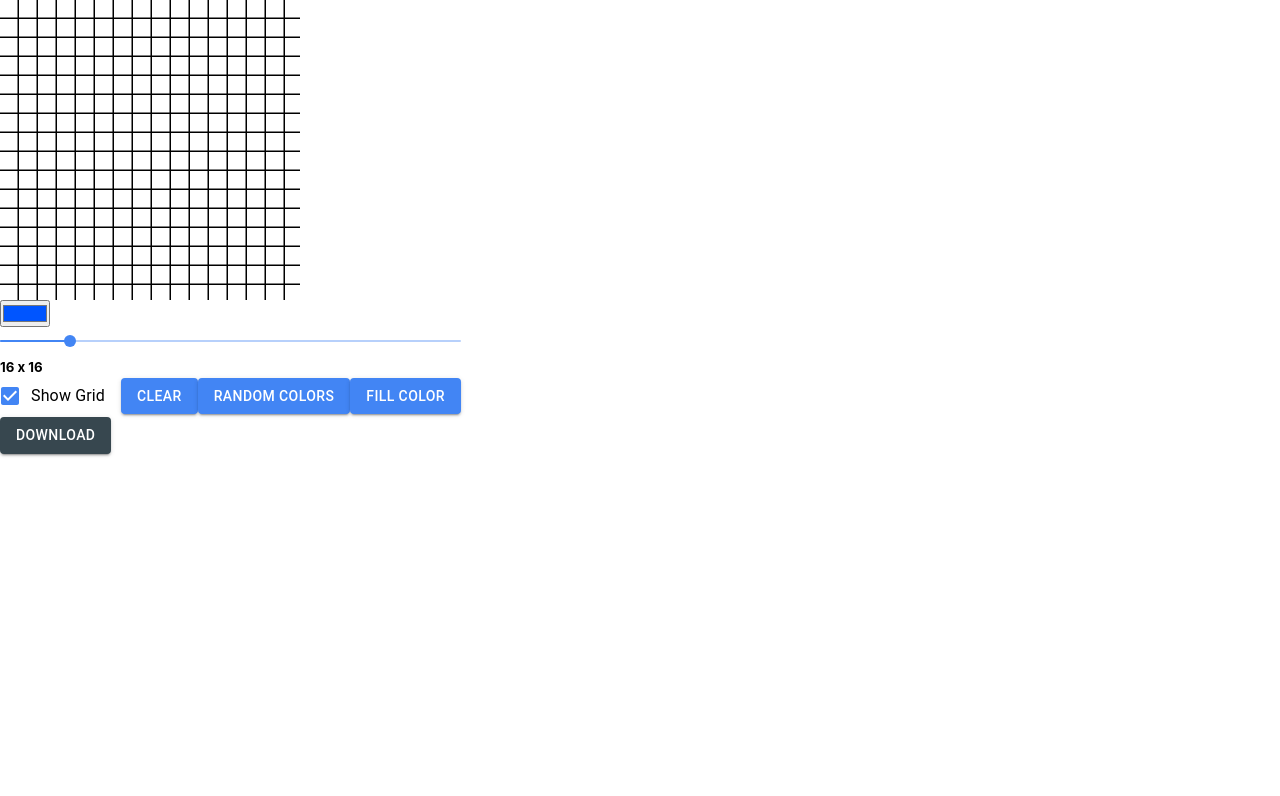
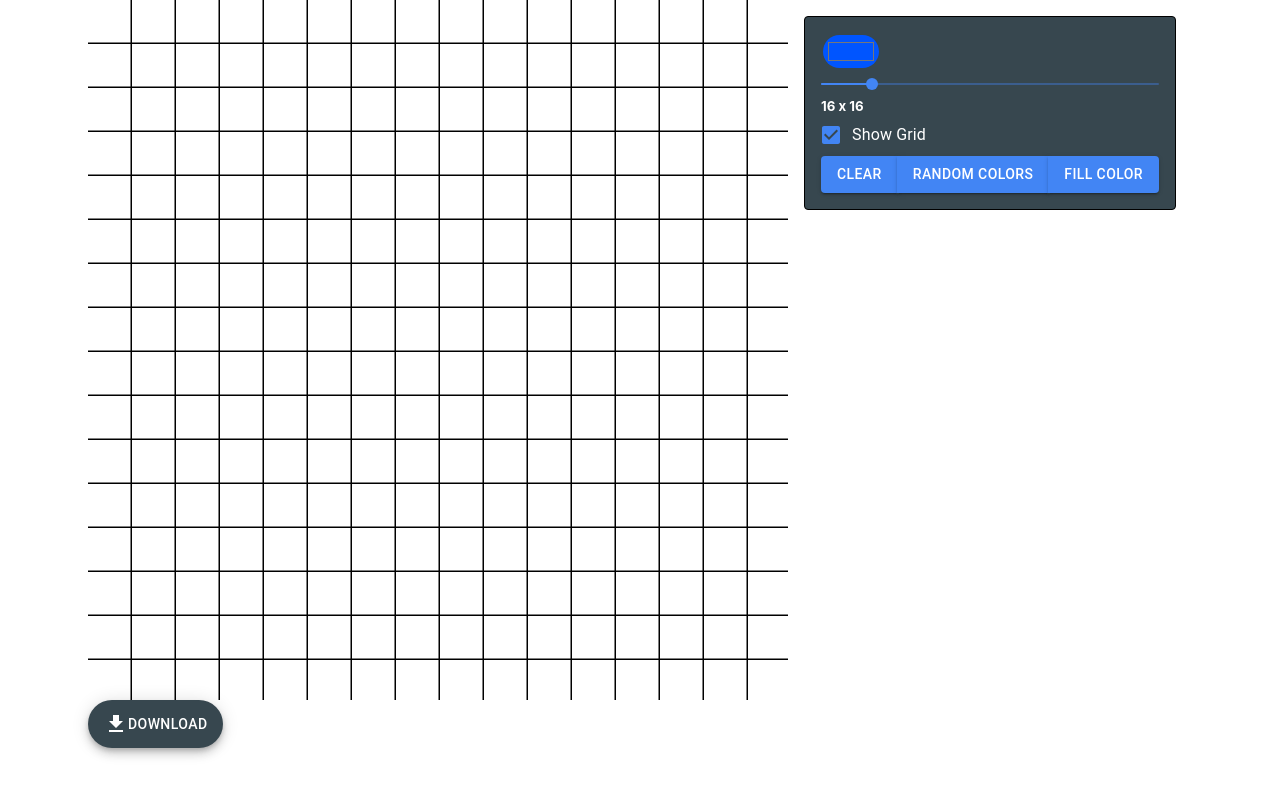
Before and after one commit to MatthewGreenspun/grid-canvas, a React (Create React App) app: page / in a window 1280 px wide. Shown: the top 796 px of the page. Built offline with nearby package versions, Linux system fonts and the light colour scheme.

Commit message:
changed styling

```diff
--- a/package.json
+++ b/package.json
@@ -4,6 +4,7 @@
   "private": true,
   "dependencies": {
     "@material-ui/core": "^4.11.4",
+    "@material-ui/icons": "^4.11.2",
     "@testing-library/jest-dom": "^5.14.1",
     "@testing-library/react": "^11.2.7",
     "@testing-library/user-event": "^12.8.3",
--- a/src/components/Canvas.tsx
+++ b/src/components/Canvas.tsx
@@ -1,10 +1,13 @@
 import { useState, useCallback, useEffect, useRef } from "react";
 import Link from "@material-ui/core/Link";
+import GetAppIcon from "@material-ui/icons/GetApp";
+import Fab from "@material-ui/core/Fab";
 import Button from "@material-ui/core/Button";
 import Dialog from "@material-ui/core/Dialog";
 import DialogTitle from "@material-ui/core/DialogTitle";
 import DialogContent from "@material-ui/core/DialogContent";
 import Box from "@material-ui/core/Box";
+import { createStyles, makeStyles } from "@material-ui/core/styles";
 import CanvasSettings from "./CanvasSettings";
 
 const generateRandomColor = () => {
@@ -15,6 +18,12 @@ const generateRandomColor = () => {
   }
   return color;
 };
+
+const useStyles = makeStyles((theme) =>
+  createStyles({
+    canvasContainer: {},
+  })
+);
 
 function Canvas() {
   const [color, setColor] = useState("#0055ff");
@@ -103,16 +112,17 @@ function Canvas() {
   return (
     <Box
       display="flex"
-      flexDirection="column"
+      flexWrap="wrap"
       alignItems="flex-start"
       justifyContent="center"
     >
+      <Box display="flex" flexDirection="column" alignItems="flex-start">
         <canvas
           ref={canvasRef}
           height={dimensions}
           width={dimensions}
           style={{
-          minWidth: "300px",
+            minWidth: "700px",
             maxWidth: "vw",
             maxHeight: "vh",
             aspectRatio: "1 / 1",
@@ -140,6 +150,15 @@ function Canvas() {
             }
           }}
         />
+        <Fab
+          onClick={() => setIsDownloading(true)}
+          color="secondary"
+          variant="extended"
+        >
+          <GetAppIcon />
+          Download
+        </Fab>
+      </Box>
       <CanvasSettings
         {...{
           dimensions,
@@ -154,17 +173,15 @@ function Canvas() {
           generateGrid,
         }}
       />
-      <Button
-        onClick={() => setIsDownloading(true)}
-        color="secondary"
-        variant="contained"
-      >
-        Download
-      </Button>
+      {isDownloading && (
         <Dialog open={isDownloading} onClose={() => setIsDownloading(false)}>
           <DialogTitle>Preview Image</DialogTitle>
           <DialogContent>
-          <img src={canvasRef.current?.toDataURL("image/png")} alt="drawing" />
+            <img
+              style={{ maxWidth: "500px" }}
+              src={canvasRef.current?.toDataURL("image/png")}
+              alt="drawing"
+            />
           </DialogContent>
           <DialogContent>
             <Button color="secondary" variant="contained">
@@ -179,6 +196,7 @@ function Canvas() {
             </Button>
           </DialogContent>
         </Dialog>
+      )}
     </Box>
   );
 }
--- a/src/components/CanvasSettings.tsx
+++ b/src/components/CanvasSettings.tsx
@@ -3,8 +3,10 @@ import Box from "@material-ui/core/Box";
 import Checkbox from "@material-ui/core/Checkbox";
 import FormControlLabel from "@material-ui/core/FormControlLabel";
 import Slider from "@material-ui/core/Slider";
+import ButtonGroup from "@material-ui/core/ButtonGroup";
 import Button from "@material-ui/core/Button";
 import Color from "./Color";
+import { useTheme } from "@material-ui/core/styles";
 
 interface Props {
   dimensions: number;
@@ -34,9 +36,27 @@ const CanvasSettings: React.FC<Props> = ({
   setGrid,
   generateGrid,
 }) => {
+  const theme = useTheme();
+
   return (
-    <Box>
+    <Box
+      display="flex"
+      flexDirection="column"
+      p={2}
+      m={2}
+      border="1px solid black"
+      borderRadius="4px"
+      style={{ backgroundColor: theme.palette.secondary.main, color: "white" }}
+    >
       <input
+        style={{
+          border: 0,
+          padding: 3,
+          borderRadius: 400,
+          boxSizing: "content-box",
+          margin: 2,
+          backgroundColor: color,
+        }}
         type="color"
         value={color}
         onChange={(e) => {
@@ -81,6 +101,7 @@ const CanvasSettings: React.FC<Props> = ({
         }
         label="Show Grid"
       />
+      <ButtonGroup>
         <Button
           color="primary"
           variant="contained"
@@ -102,6 +123,7 @@ const CanvasSettings: React.FC<Props> = ({
         >
           Fill color
         </Button>
+      </ButtonGroup>
     </Box>
   );
 };
--- a/src/components/Color.tsx
+++ b/src/components/Color.tsx
@@ -1,3 +1,7 @@
+import CloseIcon from "@material-ui/icons/Close";
+import Box from "@material-ui/core/Box";
+import Button from "@material-ui/core/Button";
+
 interface Props {
   color: string;
   onRemove: (color: string) => any;
@@ -6,17 +10,24 @@ interface Props {
 
 const Color: React.FC<Props> = ({ color, onRemove, onClick }) => {
   return (
-    <div className="color-container">
-      <div
+    <Box
+      display="flex"
+      borderColor="black"
+      border="1px solid black"
+      borderRadius="1000px 0 0 1000px"
+    >
+      <Box
+        borderRadius="1000px 0 0 1000px"
+        flexGrow="1"
         onClick={() => onClick(color)}
         style={{
-          width: "30px",
           backgroundColor: color,
-          border: "1px solid black",
         }}
       />
-      <button onClick={() => onRemove(color)}>X</button>
-    </div>
+      <Button onClick={() => onRemove(color)} color="primary">
+        <CloseIcon />
+      </Button>
+    </Box>
   );
 };
 
```
Also changed, not shown: 1 other file (tests, documents, lock files or other folders). Lines whose indentation alone changed are shown as unchanged.
